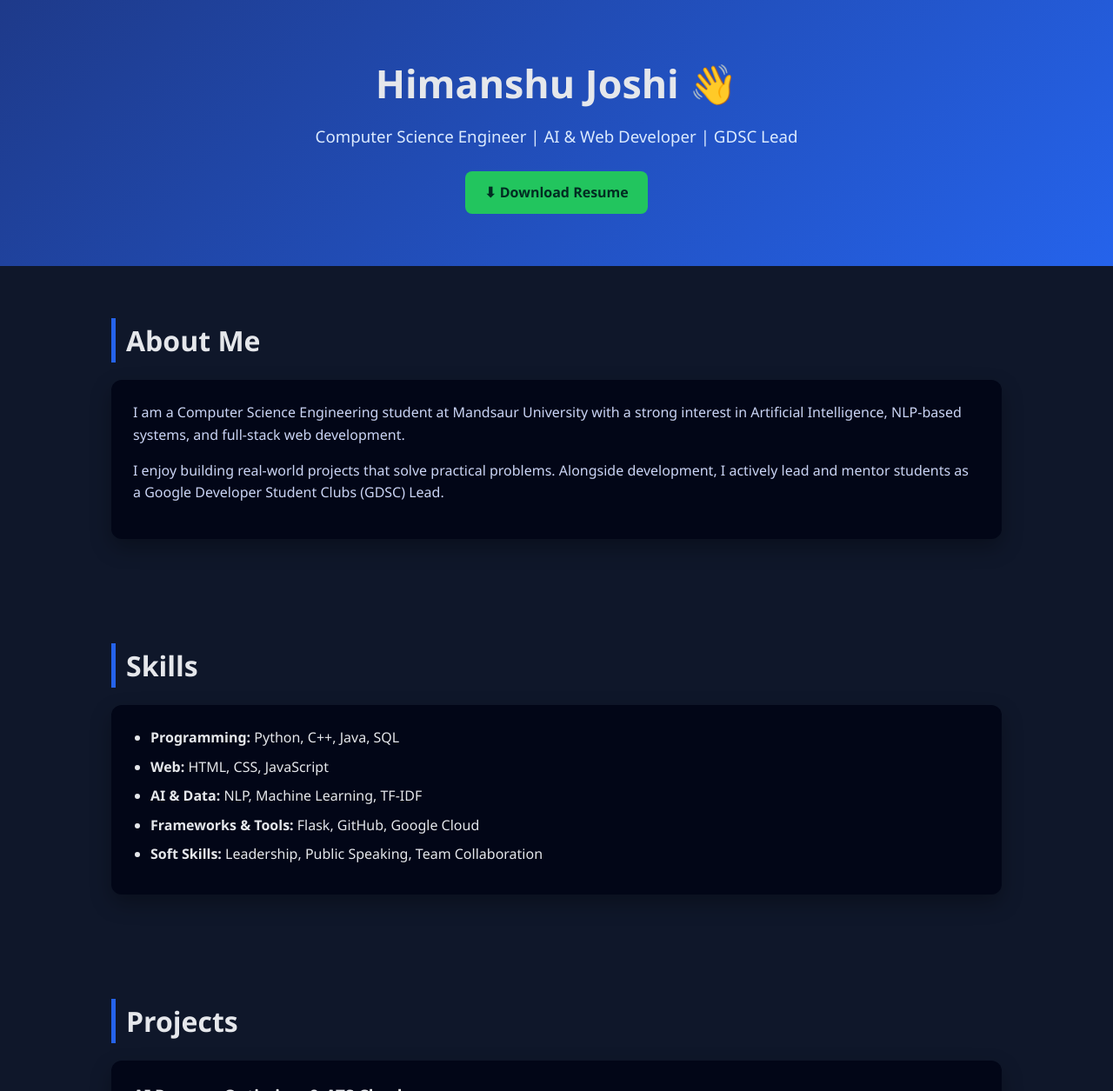
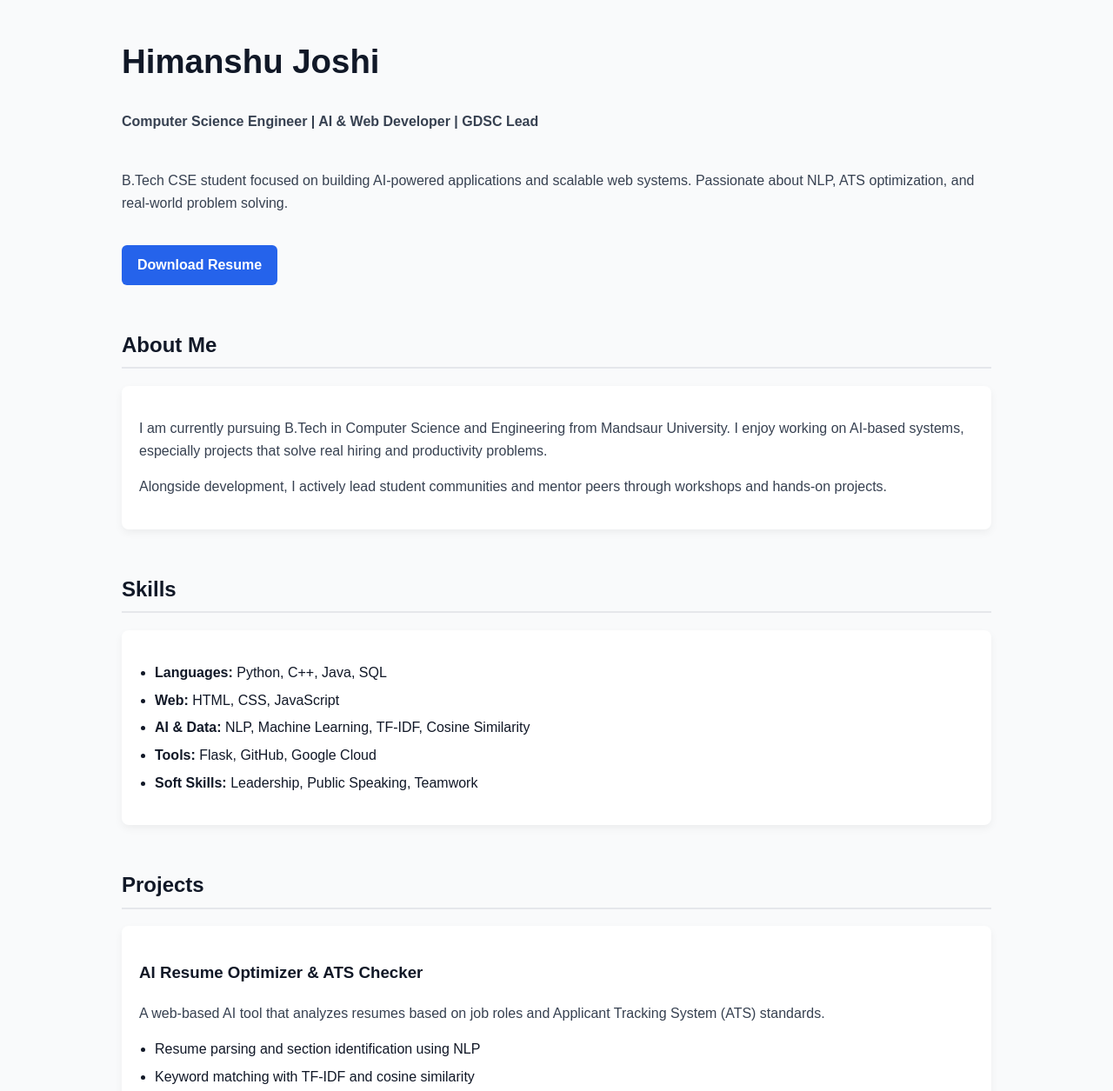
Before and after one commit to hiijoshi/hiijoshi.github.io, a plain HTML site: page index.html in a window 1280 px wide. Shown: the top 1255 px of the page at 87% size. Drawn offline with Linux system fonts and the light colour scheme.

Commit message:
Update index.html

```diff
--- a/index.html
+++ b/index.html
@@ -6,190 +6,177 @@
   <title>Himanshu Joshi | Portfolio</title>
 
   <style>
-    * {
+    body {
+      font-family: Arial, Helvetica, sans-serif;
       margin: 0;
-      padding: 0;
-      box-sizing: border-box;
-      font-family: "Segoe UI", sans-serif;
-    }
-
-    body {
-      background: #0f172a;
-      color: #e5e7eb;
+      background: #f9fafb;
+      color: #111827;
       line-height: 1.6;
     }
 
-    a {
-      color: #60a5fa;
-      text-decoration: none;
+    .container {
+      max-width: 1000px;
+      margin: auto;
+      padding: 40px 20px;
     }
 
     header {
-      padding: 60px 20px;
-      text-align: center;
-      background: linear-gradient(135deg, #1e3a8a, #2563eb);
+      display: flex;
+      flex-direction: column;
+      gap: 10px;
+      margin-bottom: 40px;
     }
 
-    header h1 {
-      font-size: 2.8rem;
-      margin-bottom: 10px;
+    h1 {
+      font-size: 2.4rem;
+      margin: 0;
     }
 
-    header h3 {
-      font-weight: 400;
-      color: #dbeafe;
+    h2 {
+      margin-top: 50px;
+      border-bottom: 2px solid #e5e7eb;
+      padding-bottom: 6px;
+    }
+
+    p {
+      color: #374151;
+    }
+
+    ul {
+      padding-left: 18px;
+    }
+
+    li {
+      margin-bottom: 6px;
     }
 
     .btn {
-      display: inline-block;
-      margin-top: 25px;
-      padding: 12px 22px;
-      background: #22c55e;
-      color: #022c22;
+      width: fit-content;
+      padding: 10px 18px;
+      background: #2563eb;
+      color: white;
+      border-radius: 6px;
+      text-decoration: none;
       font-weight: 600;
-      border-radius: 8px;
-      transition: 0.3s;
+      margin-top: 10px;
     }
 
     .btn:hover {
-      background: #16a34a;
-      color: #ecfdf5;
-    }
-
-    section {
-      padding: 60px 10%;
-    }
-
-    h2 {
-      font-size: 2rem;
-      margin-bottom: 20px;
-      border-left: 5px solid #2563eb;
-      padding-left: 12px;
-    }
-
-    p {
-      margin-bottom: 15px;
-      color: #cbd5f5;
-    }
-
-    ul {
-      margin-left: 20px;
-    }
-
-    ul li {
-      margin-bottom: 8px;
+      background: #1d4ed8;
     }
 
     .card {
-      background: #020617;
-      padding: 25px;
-      border-radius: 12px;
-      margin-top: 20px;
-      box-shadow: 0 10px 25px rgba(0,0,0,0.3);
+      background: white;
+      padding: 20px;
+      border-radius: 8px;
+      margin-top: 15px;
+      box-shadow: 0 4px 10px rgba(0,0,0,0.05);
     }
 
     footer {
+      margin-top: 60px;
       text-align: center;
-      padding: 30px;
-      background: #020617;
-      color: #94a3b8;
-    }
-
-    @media (max-width: 768px) {
-      section {
-        padding: 50px 6%;
-      }
+      color: #6b7280;
+      font-size: 14px;
     }
   </style>
 </head>
 
 <body>
+  <div class="container">
 
-  <!-- HERO -->
+    <!-- HEADER -->
     <header>
-    <h1>Himanshu Joshi 👋</h1>
-    <h3>Computer Science Engineer | AI & Web Developer | GDSC Lead</h3>
+      <h1>Himanshu Joshi</h1>
+      <p><b>Computer Science Engineer | AI & Web Developer | GDSC Lead</b></p>
 
-    <a href="resume/Himanshu_Joshi_ATS_Resume.pdf" download class="btn">
-      ⬇ Download Resume
+      <p>
+        B.Tech CSE student focused on building AI-powered applications and
+        scalable web systems. Passionate about NLP, ATS optimization,
+        and real-world problem solving.
+      </p>
+
+      <a class="btn" href="resume/Himanshu_Joshi_ATS_Resume.pdf" download>
+        Download Resume
       </a>
     </header>
 
     <!-- ABOUT -->
-  <section id="about">
+    <section>
       <h2>About Me</h2>
       <div class="card">
         <p>
-        I am a Computer Science Engineering student at Mandsaur University with
-        a strong interest in Artificial Intelligence, NLP-based systems, and
-        full-stack web development.
+          I am currently pursuing B.Tech in Computer Science and Engineering
+          from Mandsaur University. I enjoy working on AI-based systems,
+          especially projects that solve real hiring and productivity problems.
         </p>
         <p>
-        I enjoy building real-world projects that solve practical problems.
-        Alongside development, I actively lead and mentor students as a
-        Google Developer Student Clubs (GDSC) Lead.
+          Alongside development, I actively lead student communities and
+          mentor peers through workshops and hands-on projects.
         </p>
       </div>
     </section>
 
     <!-- SKILLS -->
-  <section id="skills">
+    <section>
       <h2>Skills</h2>
       <div class="card">
         <ul>
-        <li><b>Programming:</b> Python, C++, Java, SQL</li>
+          <li><b>Languages:</b> Python, C++, Java, SQL</li>
           <li><b>Web:</b> HTML, CSS, JavaScript</li>
-        <li><b>AI & Data:</b> NLP, Machine Learning, TF-IDF</li>
-        <li><b>Frameworks & Tools:</b> Flask, GitHub, Google Cloud</li>
-        <li><b>Soft Skills:</b> Leadership, Public Speaking, Team Collaboration</li>
+          <li><b>AI & Data:</b> NLP, Machine Learning, TF-IDF, Cosine Similarity</li>
+          <li><b>Tools:</b> Flask, GitHub, Google Cloud</li>
+          <li><b>Soft Skills:</b> Leadership, Public Speaking, Teamwork</li>
         </ul>
       </div>
     </section>
 
     <!-- PROJECTS -->
-  <section id="projects">
+    <section>
       <h2>Projects</h2>
       <div class="card">
         <h3>AI Resume Optimizer & ATS Checker</h3>
         <p>
-        An AI-powered web application that evaluates resumes based on job roles
-        and Applicant Tracking System (ATS) standards.
+          A web-based AI tool that analyzes resumes based on job roles and
+          Applicant Tracking System (ATS) standards.
         </p>
         <ul>
-        <li>Resume parsing using Natural Language Processing</li>
-        <li>Keyword matching with TF-IDF & cosine similarity</li>
-        <li>ATS compatibility score calculation</li>
-        <li>AI-driven suggestions for resume improvement</li>
+          <li>Resume parsing and section identification using NLP</li>
+          <li>Keyword matching with TF-IDF and cosine similarity</li>
+          <li>ATS compatibility score generation</li>
+          <li>AI-driven improvement suggestions</li>
         </ul>
-      <p><b>Tech Stack:</b> Python, Flask, NLP, Machine Learning, HTML, CSS, JavaScript</p>
+        <p><b>Tech Stack:</b> Python, Flask, NLP, HTML, CSS, JavaScript</p>
 
-      <a href="https://optimuscv.vercel.app" target="_blank">🌐 Live Project</a>
+        <a href="https://optimuscv.vercel.app" target="_blank">
+          Live Project →
+        </a>
       </div>
     </section>
 
     <!-- EXPERIENCE -->
-  <section id="experience">
+    <section>
       <h2>Leadership & Experience</h2>
       <div class="card">
         <h3>Google Developer Student Clubs (GDSC) Lead</h3>
         <p>Mandsaur University | 2025 – Present</p>
         <ul>
-        <li>Selected by Google among top student leaders</li>
-        <li>Built and mentored a community of 350+ students</li>
-        <li>Conducted 10+ workshops on AI, Cloud, and Web Development</li>
+          <li>Selected by Google to lead the campus developer community</li>
+          <li>Built and mentored 350+ students</li>
+          <li>Conducted 10+ workshops on AI, cloud, and development</li>
           <li>Guided teams to deliver real-world projects</li>
         </ul>
 
-      <h3 style="margin-top:20px;">Google Student Ambassador</h3>
+        <h3 style="margin-top:15px;">Google Student Ambassador</h3>
         <ul>
           <li>Promoted Google tools and cloud technologies</li>
-        <li>Reached 200+ students through sessions and events</li>
+          <li>Reached 200+ students through awareness sessions</li>
         </ul>
       </div>
     </section>
 
     <!-- CONTACT -->
-  <section id="contact">
+    <section>
       <h2>Contact</h2>
       <div class="card">
         <p>Email: <a href="mailto:himanshujoshi5757@gmail.com">himanshujoshi5757@gmail.com</a></p>
@@ -204,8 +191,9 @@
     </section>
 
     <footer>
-    © 2026 Himanshu Joshi | Built with ❤️ & Code
+      © 2026 Himanshu Joshi
     </footer>
 
+  </div>
 </body>
 </html>
```
Lines whose indentation alone changed are shown as unchanged.
